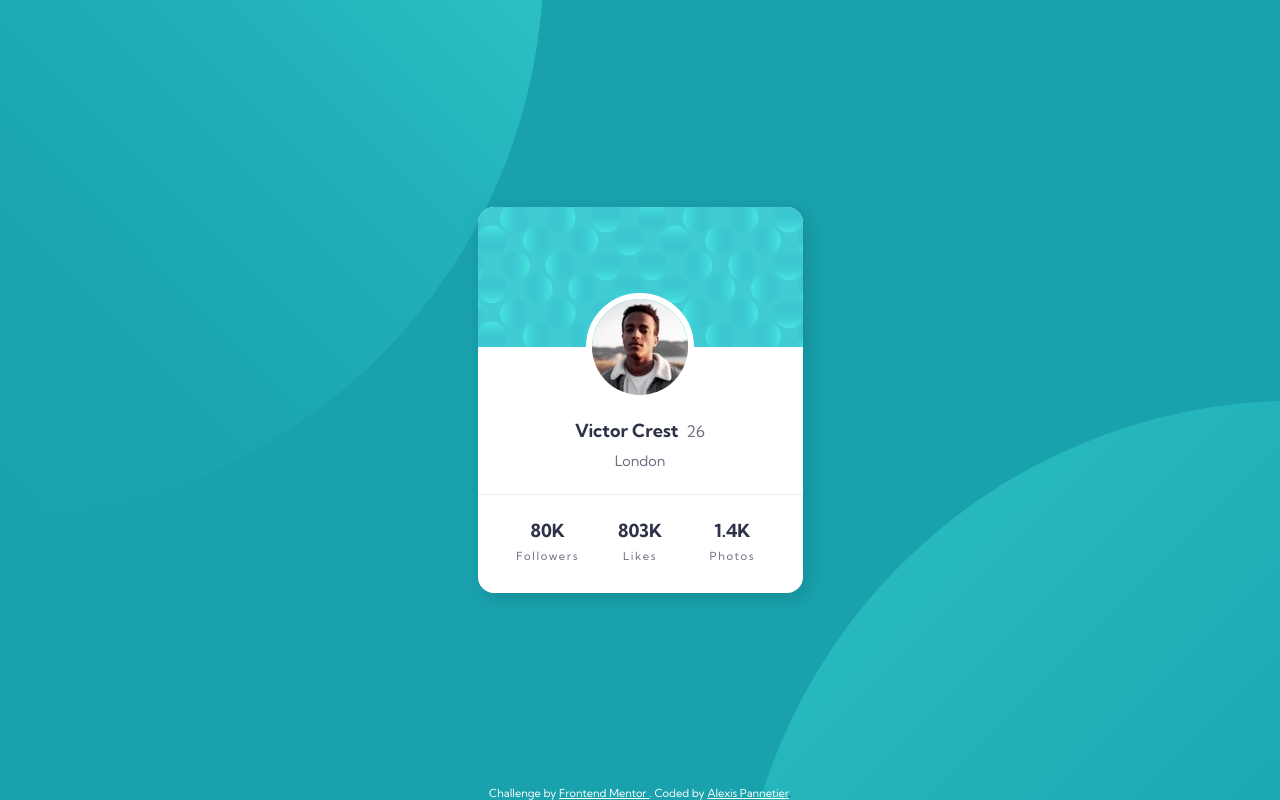
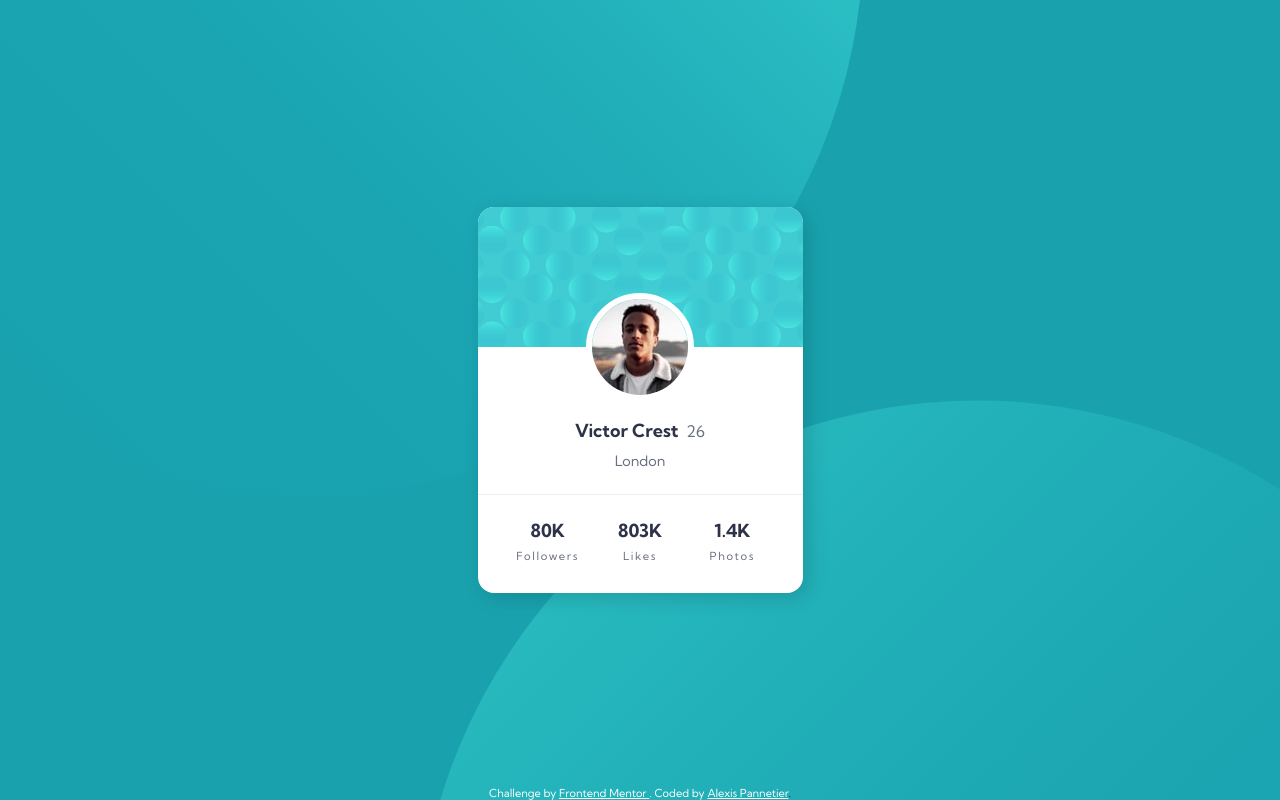
Before and after one commit to Alexis-Pannetier/profile-card-component-main, a plain HTML site: page index.html in a window 1280 px wide. Drawn offline with Linux system fonts and the light colour scheme.

Commit message:
💄 style update

```diff
--- a/style.css
+++ b/style.css
@@ -161,12 +161,12 @@ p {
 /* RESPONSIVE */
 @media (min-width: 1100px) {
   .bubble-top {
-    top: -75%;
-    left: -45%;
+    top: -78%;
+    left: -20%;
   }
   .bubble-bottom {
     bottom: -90%;
-    right: -45%;
+    right: -20%;
   }
 }
 
```
